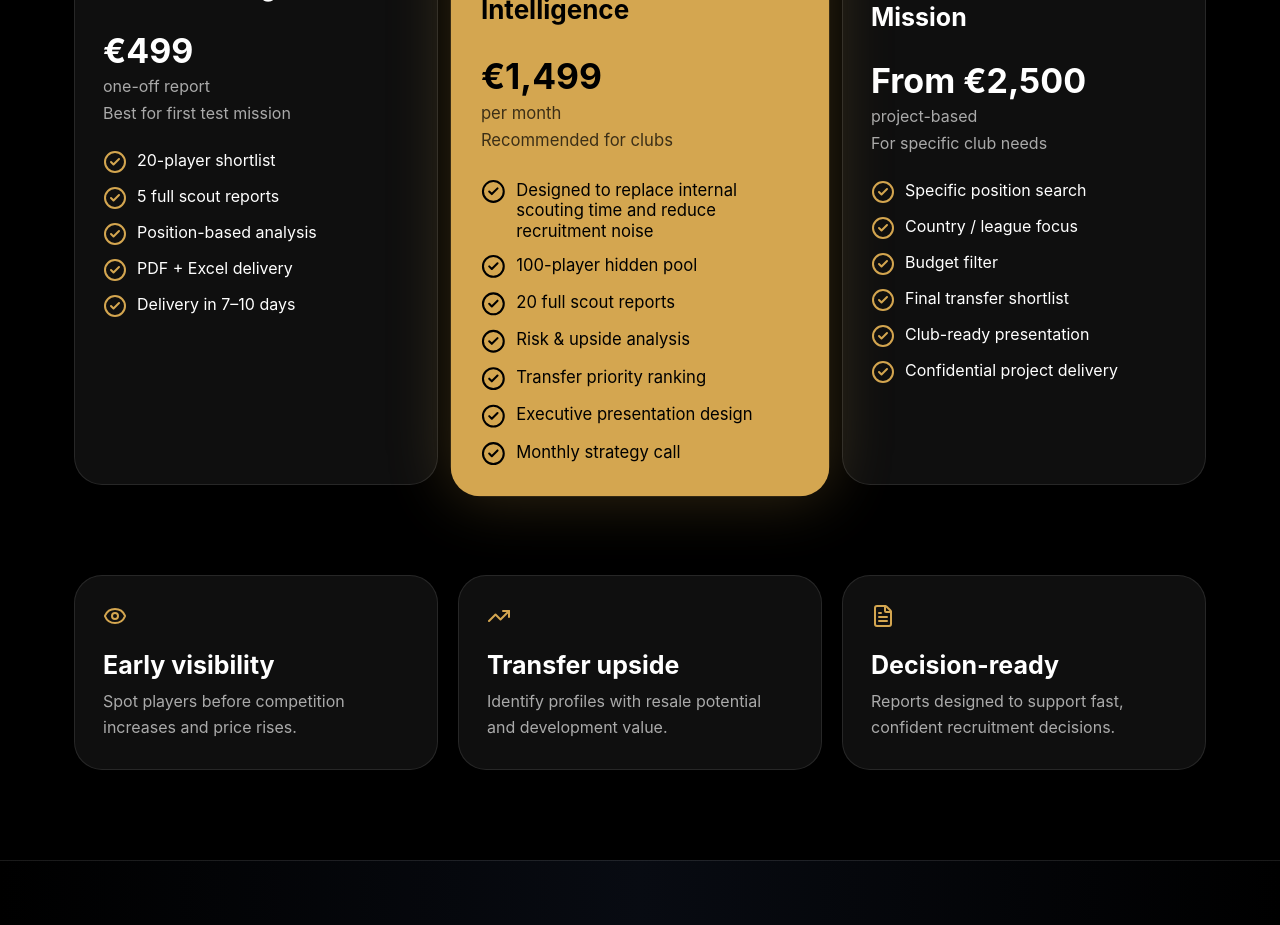
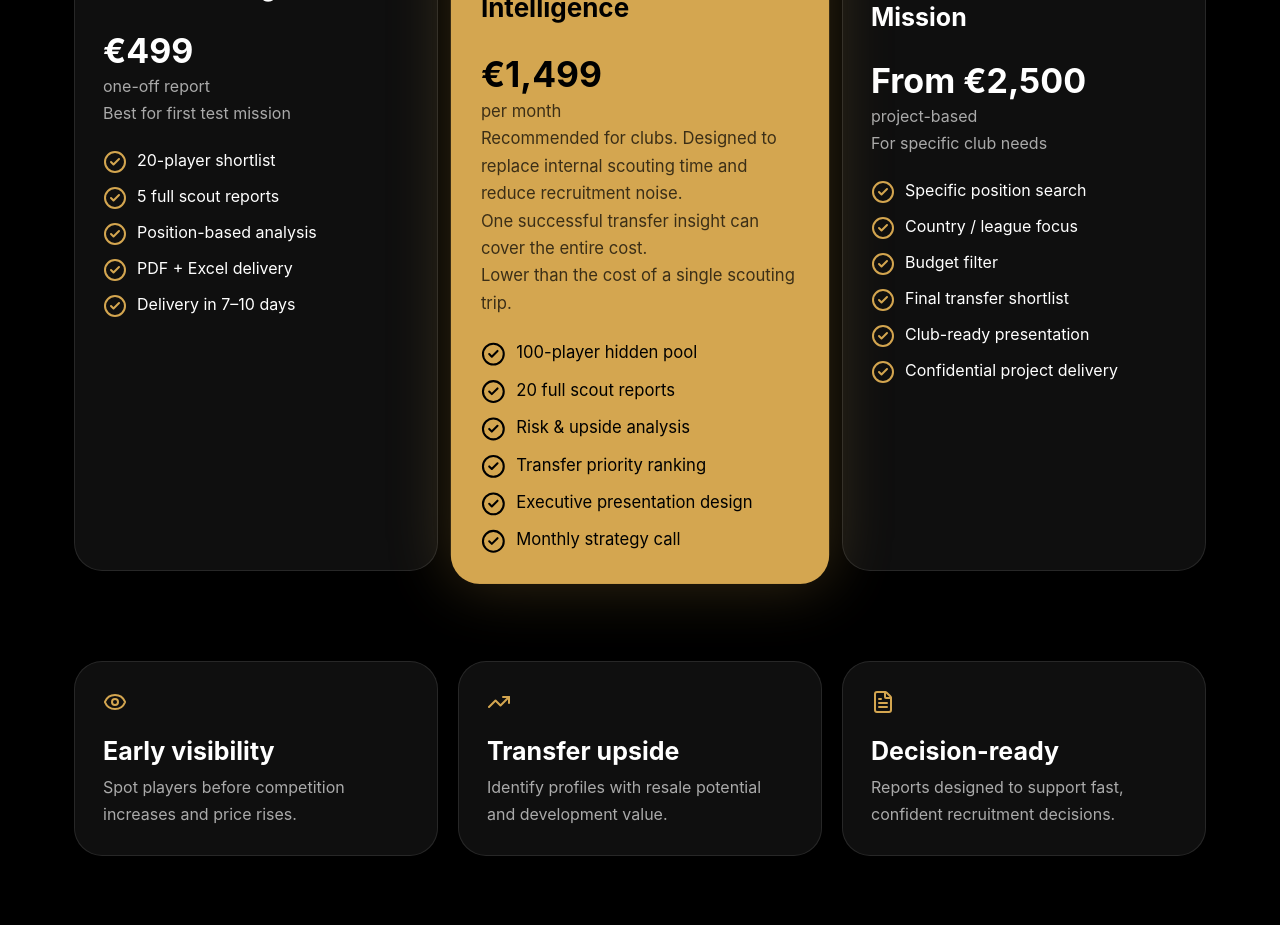
Before and after one commit to miscoutpro/mi-scout-site, a React (Vite) app: page / in a window 1280 px wide. Shown: the part 6280-7205 px from the top of the page. Built offline with nearby package versions, Linux system fonts and the light colour scheme.

Commit message:
Update main.jsx

```diff
--- a/src/main.jsx
+++ b/src/main.jsx
@@ -48,7 +48,9 @@ const playerCards = [
 
 const packages = [
   { name: 'Starter Intelligence', price: '€499', period: 'one-off report', note: 'Best for first test mission', features: ['20-player shortlist', '5 full scout reports', 'Position-based analysis', 'PDF + Excel delivery', 'Delivery in 7–10 days'] },
-  { name: 'Elite Monthly Intelligence', price: '€1,499', period: 'per month', note: 'Recommended for clubs', featured: true, features: ['Designed to replace internal scouting time and reduce recruitment noise', '100-player hidden pool', '20 full scout reports', 'Risk & upside analysis', 'Transfer priority ranking', 'Executive presentation design', 'Monthly strategy call'] },
+  { name: 'Elite Monthly Intelligence', price: '€1,499', period: 'per month', note: 'Recommended for clubs. Designed to replace internal scouting time and reduce recruitment noise.',
+  roi: 'One successful transfer insight can cover the entire cost.',
+  comparison: 'Lower than the cost of a single scouting trip.', featured: true, features: ['100-player hidden pool', '20 full scout reports', 'Risk & upside analysis', 'Transfer priority ranking', 'Executive presentation design', 'Monthly strategy call'] },
   { name: 'Custom Recruitment Mission', price: 'From €2,500', period: 'project-based', note: 'For specific club needs', features: ['Specific position search', 'Country / league focus', 'Budget filter', 'Final transfer shortlist', 'Club-ready presentation', 'Confidential project delivery'] },
 ]
 
@@ -395,7 +397,8 @@ function App() {
               <h4>{pkg.price}</h4>
               <p>{pkg.period}</p>
               <span>{pkg.note}</span>
-
+<p className="roi-text">{pkg.roi}</p>
+<p className="comparison-text">{pkg.comparison}</p>
               <div className="pkg-features">
                 {pkg.features.map(f => (
                   <div key={f}><CheckCircle2 />{f}</div>
```
